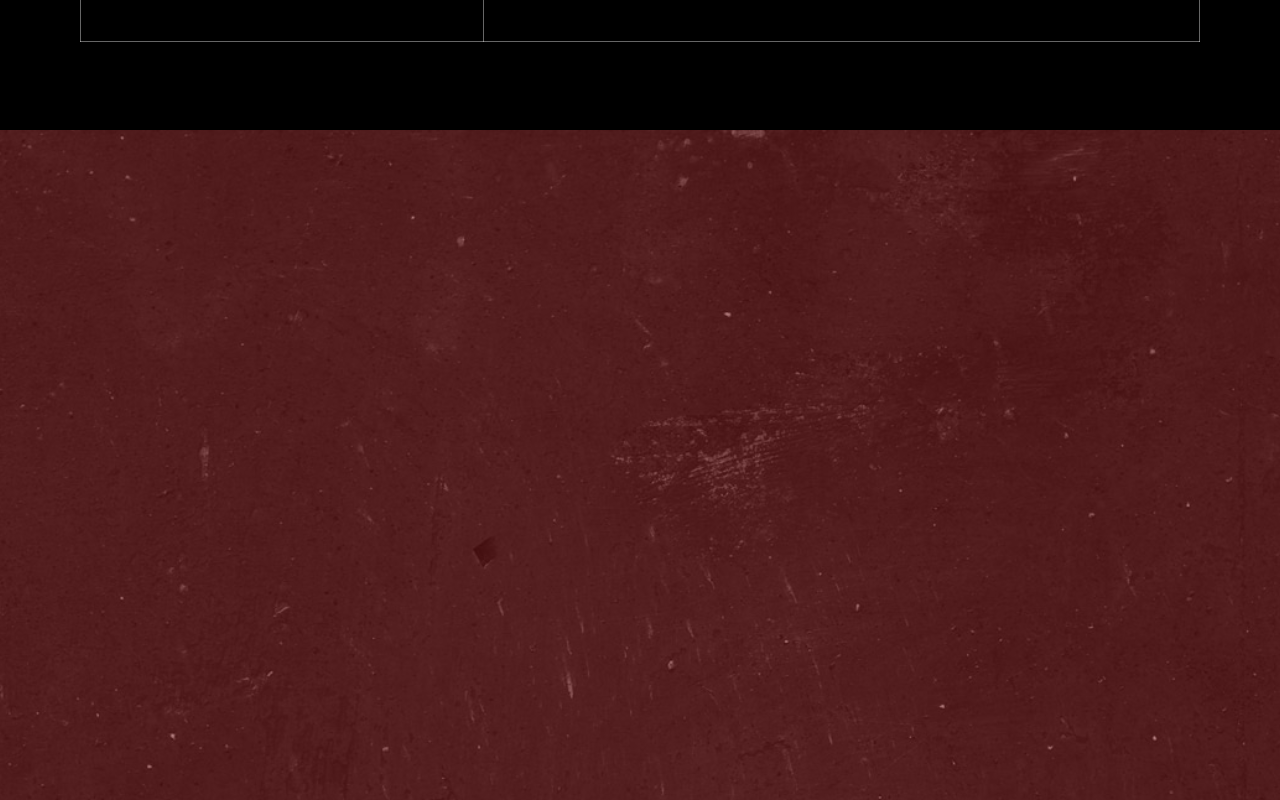
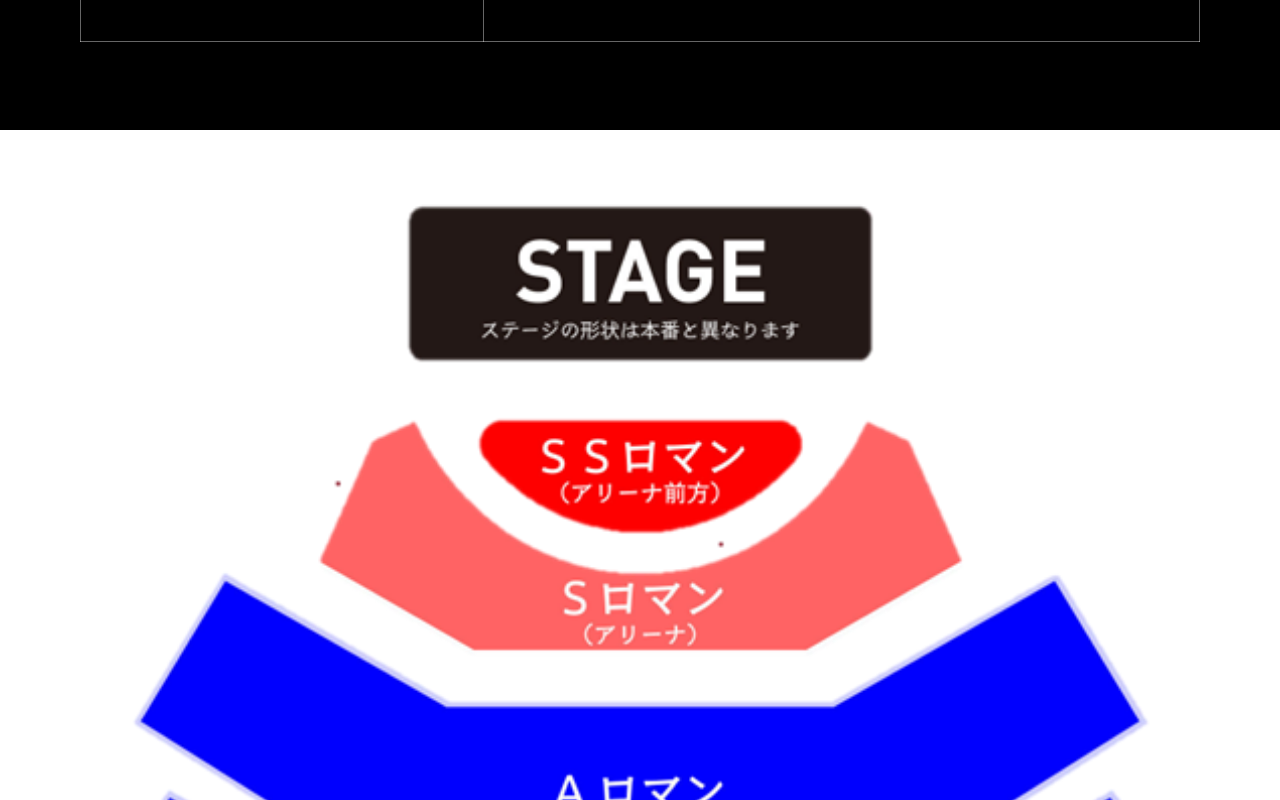
Before and after one commit to sakuya10969/reiwaroman, a React (Vite) app: page / in a window 1280 px wide. Shown: the part 8500-9300 px from the top of the page. Built offline with nearby package versions, Linux system fonts and the light colour scheme.

Commit message:
feat: stage

```diff
--- a/src/components/Main.tsx
+++ b/src/components/Main.tsx
@@ -9,6 +9,7 @@ import NewsCatch from "@/components/news/NewsCatch";
 import Ticket from "@/components/ticket/Ticket"
 import Caution from "@/components/caution/Caution"
 import Last from "@/components/last/Last"
+import Stage from "@/assets/Stage.png"
 
 export default function Main() {
   return (
@@ -54,9 +55,14 @@ export default function Main() {
         <Goods />
       </section>*/}
 
-      {/* Caution */}
+      {/* Ticket */}
       <section id="ticket" className="scroll-mt-[64px]">
         <Ticket />
+      </section>
+
+      {/* Stage */}
+      <section id="stage" className="scroll-mt-[64px]">
+        <img src={Stage} alt="Stage" className="w-full h-full object-cover" />
       </section>
 
       {/* Caution */}
@@ -68,7 +74,6 @@ export default function Main() {
       <section id="last" className="scroll-mt-[64px]">
         <Last />
       </section>
-
     </main>
 
   );
```
Also changed, not shown: src/assets/Stage.png (added).
